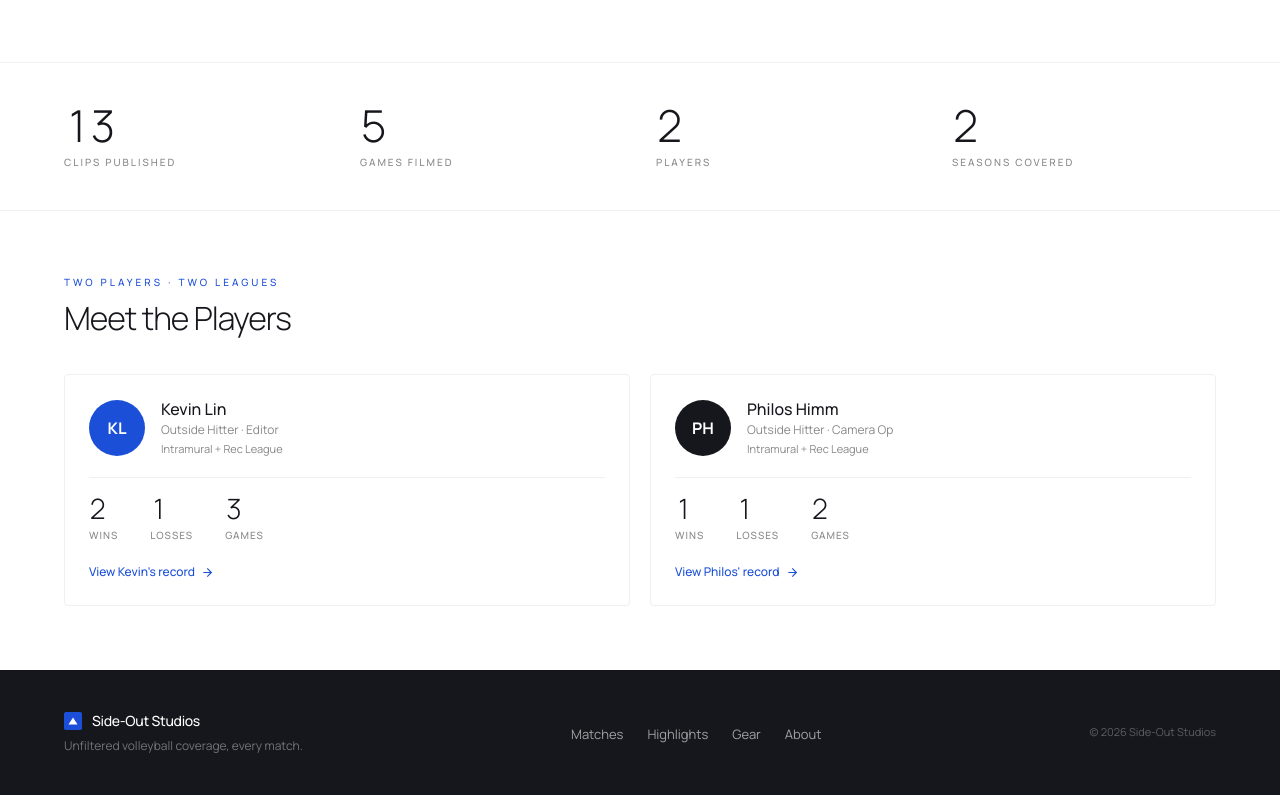
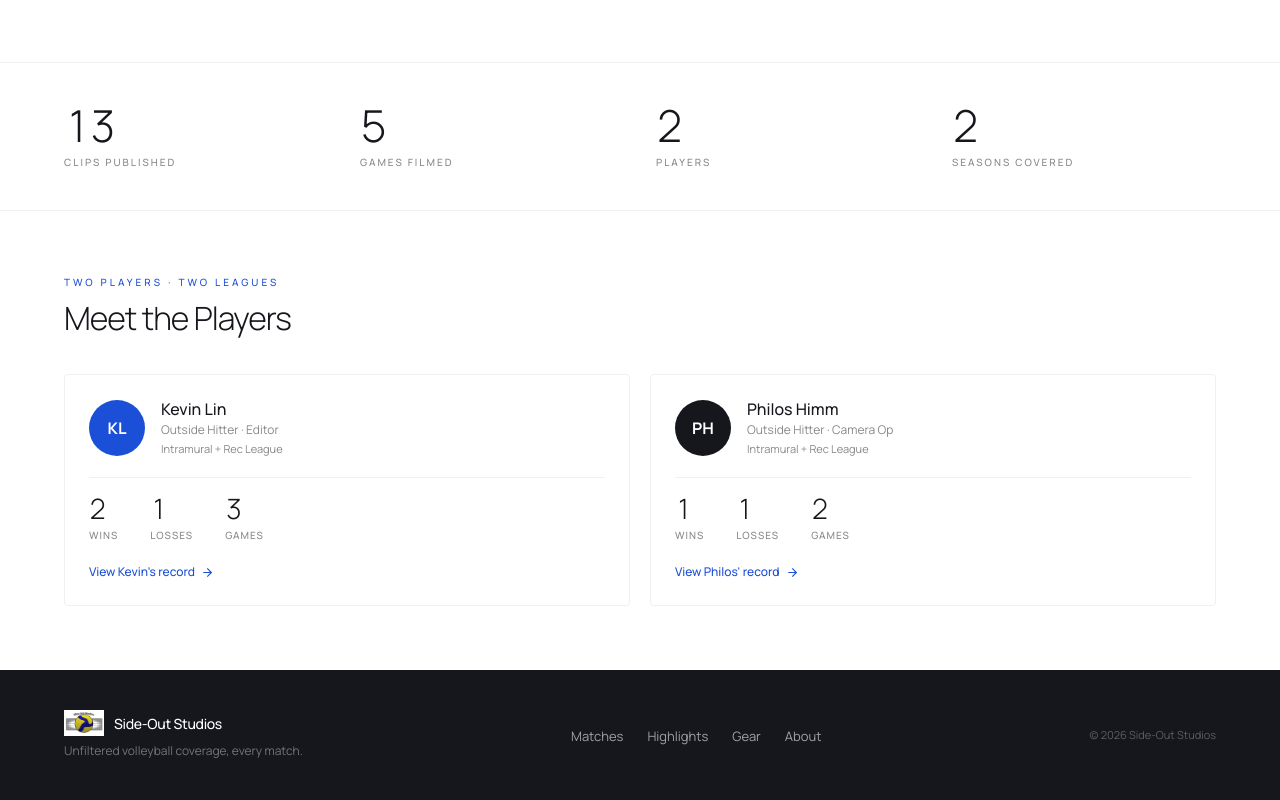
Before and after one commit to PhilosHimm/ITM445-SideOutStudios, a Next.js app: page / in a window 1280 px wide. Shown: the part 1714-2514 px from the top of the page. Built offline with nearby package versions, Linux system fonts and the light colour scheme.

Commit message:
Update Footer.tsx

```diff
--- a/src/components/Footer.tsx
+++ b/src/components/Footer.tsx
@@ -1,4 +1,5 @@
 import Link from "next/link";
+import Image from "next/image";
 
 export default function Footer() {
   return (
@@ -13,17 +14,12 @@ export default function Footer() {
           className="flex items-center gap-[10px] group"
           aria-label="Side-Out Studios — Home"
         >
-          <svg
-            width="18"
-            height="18"
-            viewBox="0 0 20 20"
-            fill="none"
-            aria-hidden="true"
-            className="transition-transform duration-200 group-hover:rotate-12"
-          >
-            <rect width="20" height="20" rx="2" fill="#1b4fd8" />
-            <path d="M5 14L10 6L15 14H5Z" fill="white" />
-          </svg>
+          <Image
+            src="/images/logo.png"
+            alt="Side-Out Studios Logo"
+            width={40}
+            height={40}
+          />
           <span className="font-medium text-[14px] text-white tracking-[-0.3px]">
             Side-Out Studios
           </span>
```
